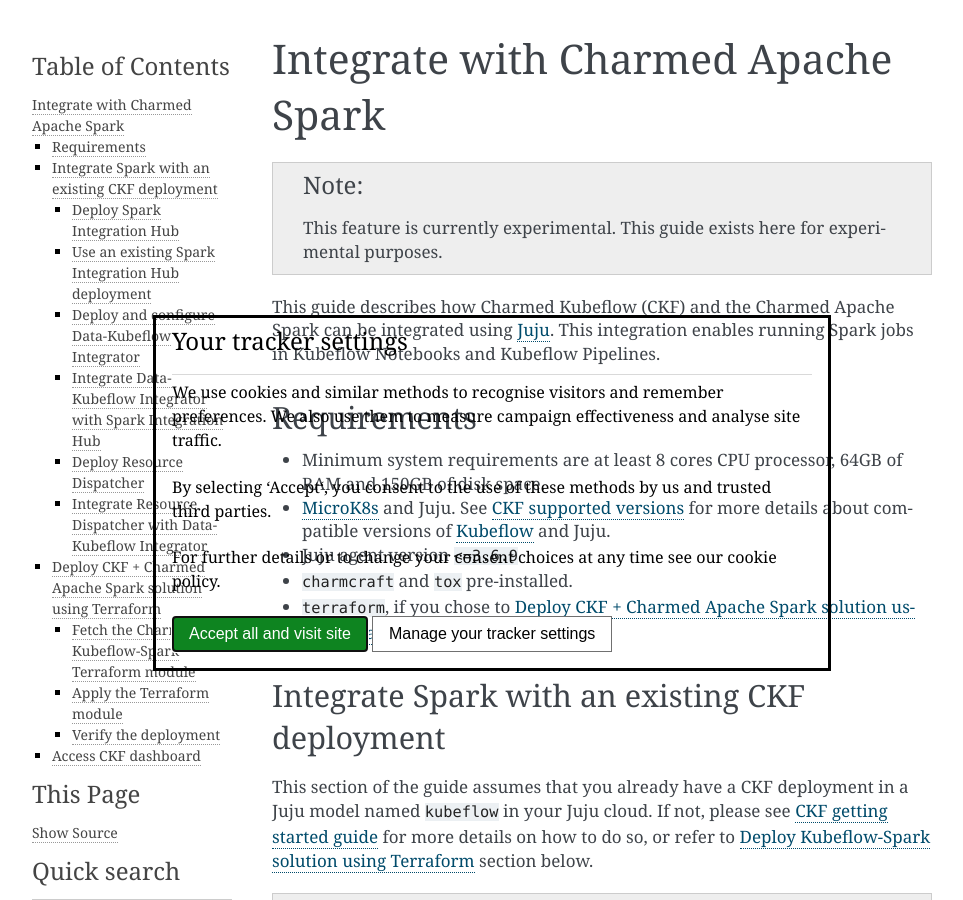
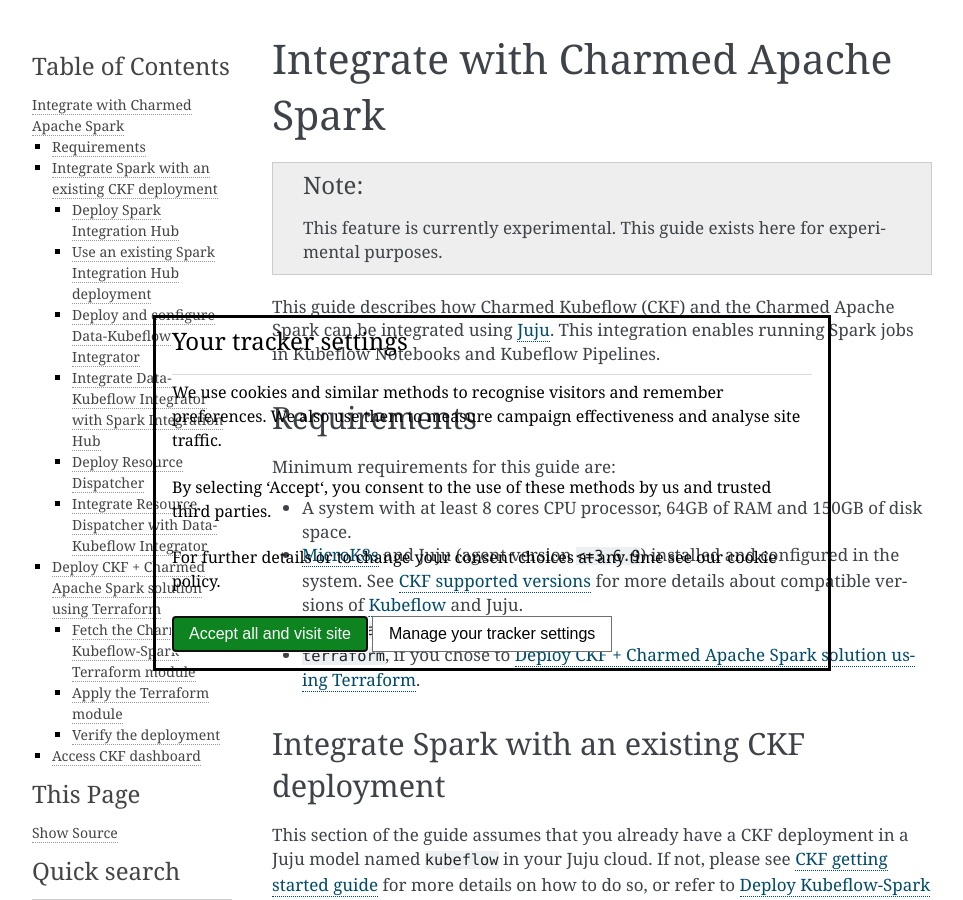
Before and after one commit to canonical/charmed-kubeflow-documentation, a Sphinx documentation site: the page built from docs/how-to/manage/integrate-spark.rst, in a window 1280 px wide and 900 px high. Shown: the whole window, without its empty margins (148-1111 px from the left). Built offline with Sphinx 7.4.7, drawn with Linux system fonts in a browser that asks for light colours.

Commit message:
Reformat the minimum requirements section

```diff
--- a/docs/how-to/manage/integrate-spark.rst
+++ b/docs/how-to/manage/integrate-spark.rst
@@ -16,11 +16,13 @@
 Requirements
 ---------------------
 
-- Minimum system requirements are at least 8 cores CPU processor, 64GB of RAM and 150GB of disk space.
-- `MicroK8s`_ and Juju. See :ref:`CKF supported versions <supported_kubeflow_versions>`
-  for more details about compatible versions of `Kubeflow <https://www.kubeflow.org/docs/releases/>`_ and Juju.
-- Juju agent version ``<=3.6.9``
-- ``charmcraft`` and ``tox`` pre-installed.
+Minimum requirements for this guide are:
+
+- A system with at least 8 cores CPU processor, 64GB of RAM and 150GB of disk space.
+- `MicroK8s`_ and Juju (agent version ``<=3.6.9``) installed and configured in the system.
+  See :ref:`CKF supported versions <supported_kubeflow_versions>` for more details about compatible versions
+  of `Kubeflow <https://www.kubeflow.org/docs/releases/>`_ and Juju.
+- ``charmcraft`` and ``tox``
 - ``terraform``, if you chose to
   :ref:`Deploy CKF + Charmed Apache Spark solution using Terraform <deploy_kubeflow_spark_solution_using_terraform>`.
 
```
